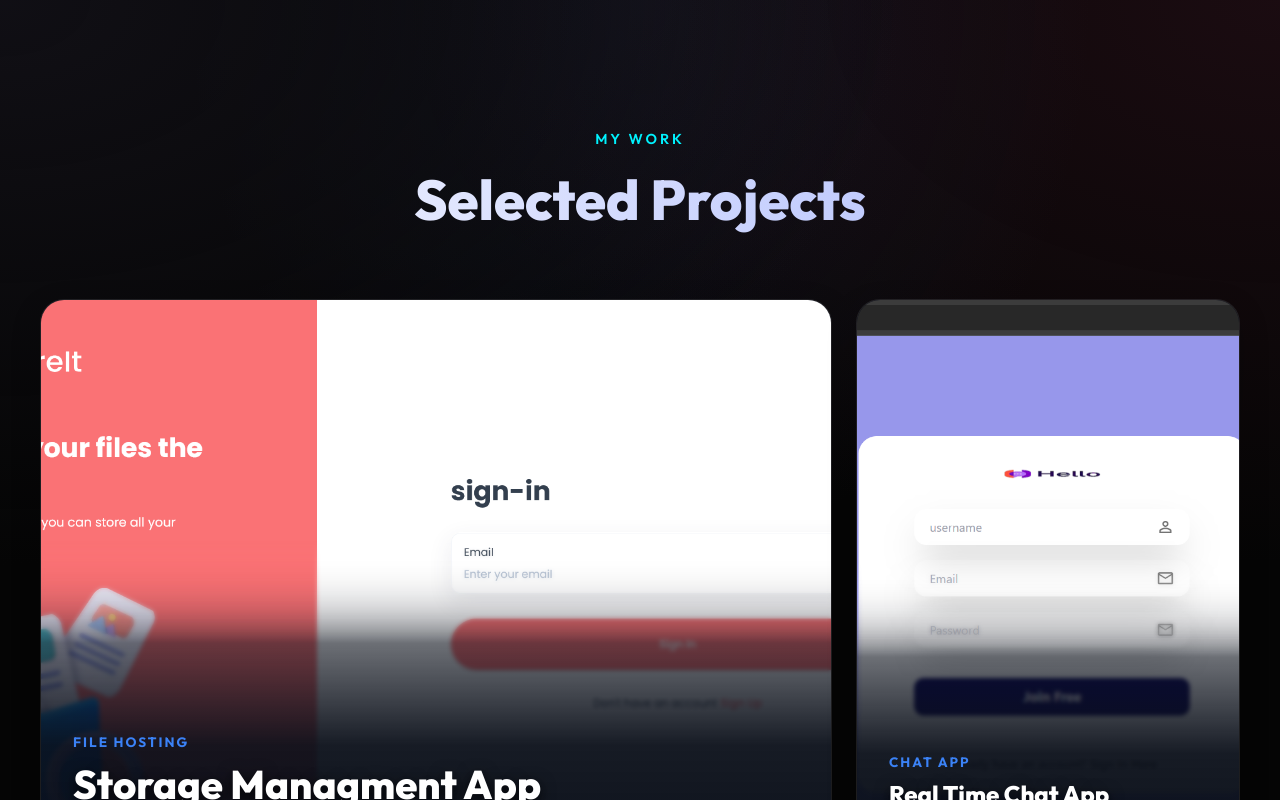
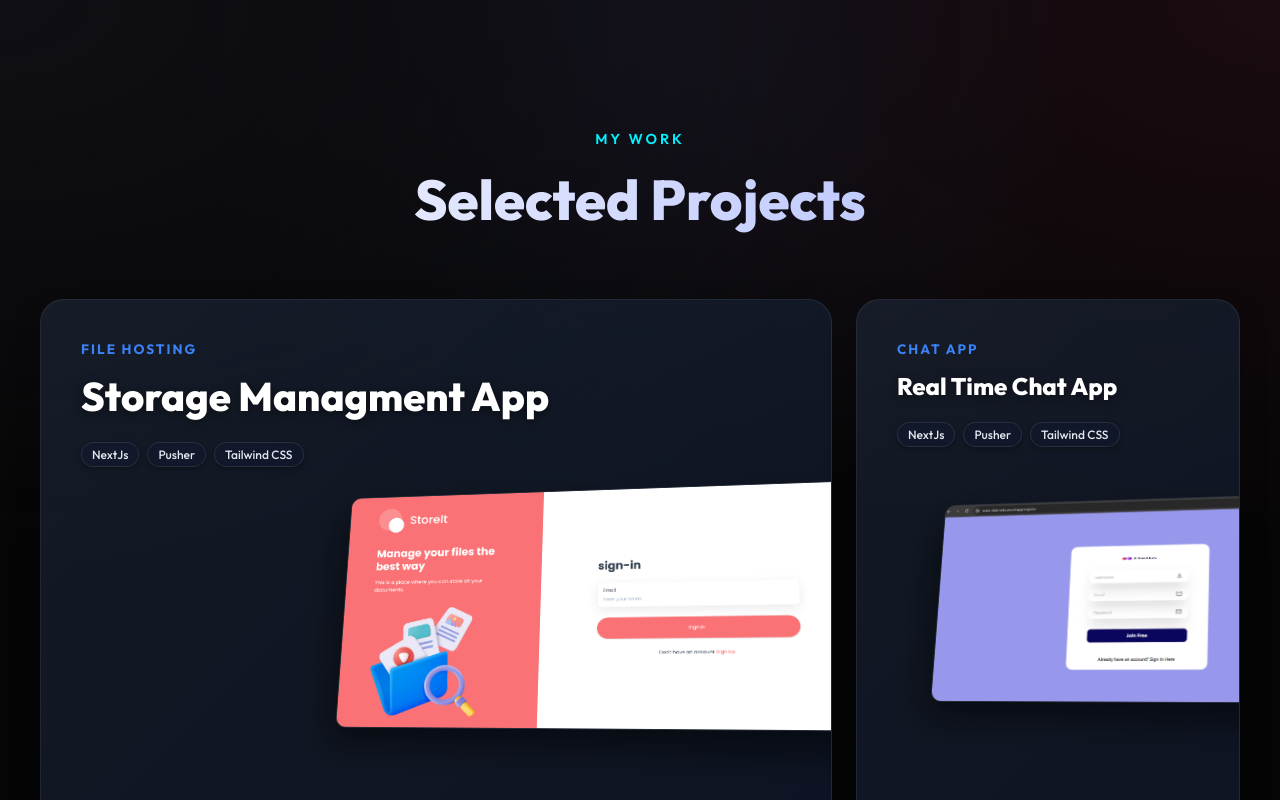
Before and after one commit to f2firdaus/Portfolio, a React (Vite) app: page / in a window 1280 px wide. Both pictures are taken after a click on the button "VIEW PROJECTS". Shown: the top 800 px of the page. Built offline with nearby package versions, Linux system fonts and the light colour scheme.

Commit message:
feat: complete rewrite of portfolio bento cards to 3D perspective layout

```diff
--- a/src/components/Portfolio/Portfolio.jsx
+++ b/src/components/Portfolio/Portfolio.jsx
@@ -25,23 +25,23 @@ const Portfolio = () => {  // Helper to determine bento grid class size based on
               className={`bento-card project-card ${getBentoClass(index)}`}
             >
               <Link to={`/portfolio/${item.id}`} className="portfolio-link">
-                <div className="image-wrapper">
-                  <img
-                    src={item.image}
-                    alt={item.myname || "Portfolio Project"}
-                    className="portfolio-img"
-                  />
-
-                  <div className="project-info-overlay">
-                    <div className="text-content">
-                      <span className="project-category">{item.name}</span>
-                      <h3>{item.myname}</h3>
-                    </div>
+                <div className="card-inner">
+                  <div className="project-info">
+                    <span className="project-category">{item.name}</span>
+                    <h3>{item.myname}</h3>
                     <div className="tech-tags">
                       {item.techStack && item.techStack.slice(0, 3).map((tech, i) => (
                         <span key={i} className="tag">{tech}</span>
                       ))}
                     </div>
+                  </div>
+
+                  <div className="image-container">
+                    <img
+                      src={item.image}
+                      alt={item.myname || "Portfolio Project"}
+                      className="portfolio-img"
+                    />
                   </div>
 
                   <div className="hover-action">
--- a/src/components/Portfolio/portfolio.scss
+++ b/src/components/Portfolio/portfolio.scss
@@ -73,7 +73,7 @@ $small: "only screen and (max-width : 480px)";
   }
 
   .bento-card {
-    background: rgba(20, 20, 25, 0.4);
+    background: linear-gradient(135deg, rgba(30, 41, 59, 0.6) 0%, rgba(15, 23, 42, 0.8) 100%);
     backdrop-filter: blur(12px);
     -webkit-backdrop-filter: blur(12px);
     border: 1px solid rgba(255, 255, 255, 0.08);
@@ -97,8 +97,14 @@ $small: "only screen and (max-width : 480px)";
         grid-column: span 1;
       }
 
-      .text-content h3 {
-        font-size: 2.5rem !important;
+      .project-info h3 {
+        font-size: 2.5rem;
+      }
+
+      .image-container .portfolio-img {
+        left: 30%;
+        width: 80%;
+        top: -10%;
       }
     }
 
@@ -110,11 +116,21 @@ $small: "only screen and (max-width : 480px)";
         grid-column: span 1;
         grid-row: span 1;
       }
+
+      .image-container .portfolio-img {
+        left: 0;
+        width: 150%;
+      }
     }
 
     &.bento-small {
       grid-column: span 1;
       grid-row: span 1;
+
+      .image-container .portfolio-img {
+        left: 5%;
+        width: 120%;
+      }
     }
 
     &:hover {
@@ -125,14 +141,12 @@ $small: "only screen and (max-width : 480px)";
       .hover-action {
         opacity: 1;
         backdrop-filter: blur(8px);
+        -webkit-backdrop-filter: blur(8px);
       }
 
-      .portfolio-img {
-        transform: scale(1.08);
-      }
-
-      .project-info-overlay {
-        background: linear-gradient(to top, rgba(15, 23, 42, 1) 0%, rgba(15, 23, 42, 0.7) 40%, transparent 100%);
+      .image-container .portfolio-img {
+        transform: rotateX(0deg) rotateY(0deg) rotateZ(0deg) scale(1.02) translateY(-10px);
+        box-shadow: 0 30px 60px rgba(0, 0, 0, 0.6);
       }
 
       .view-btn {
@@ -146,43 +160,26 @@ $small: "only screen and (max-width : 480px)";
     width: 100%;
     height: 100%;
     text-decoration: none;
+    padding: 2.5rem;
+    box-sizing: border-box;
   }
 
-  .image-wrapper {
+  .card-inner {
+    display: flex;
+    flex-direction: column;
+    height: 100%;
+    width: 100%;
     position: relative;
-    width: 100%;
-    height: 100%;
-    overflow: hidden;
-    background-color: #0c1222; // Deeper background for any spacing
-
-    .portfolio-img {
-      width: 100%;
-      height: 100%;
-      object-fit: cover; // Crucial for filling the box
-      object-position: center top; // Keep focus on top part of image/screenshots
-      transition: transform 0.6s cubic-bezier(0.16, 1, 0.3, 1);
+    z-index: 1;
   }
 
-    .project-info-overlay {
-      position: absolute;
-      bottom: 0;
-      left: 0;
-      width: 100%;
-      padding: 12rem 2rem 2rem;
-      /* Extended heavy gradient for maximum contrast */
-      background: linear-gradient(to top, rgba(10, 15, 25, 1) 0%, rgba(10, 15, 25, 0.95) 40%, rgba(10, 15, 25, 0.6) 70%, transparent 100%);
+  .project-info {
     display: flex;
     flex-direction: column;
-      gap: 1rem;
-      transition: background 0.4s ease;
+    gap: 0.8rem;
+    margin-bottom: 2rem;
     z-index: 2;
-      /* Add slight background blur specifically behind text area */
-      backdrop-filter: blur(2px);
-      -webkit-backdrop-filter: blur(2px);
-      mask-image: linear-gradient(to top, black 0%, black 70%, transparent 100%);
-      -webkit-mask-image: linear-gradient(to top, black 0%, black 70%, transparent 100%);
 
-      .text-content {
     .project-category {
       color: #3b82f6;
       font-size: 0.85rem;
@@ -190,7 +187,6 @@ $small: "only screen and (max-width : 480px)";
       letter-spacing: 2px;
       font-weight: 700;
       display: block;
-          margin-bottom: 0.5rem;
     }
 
     h3 {
@@ -198,14 +194,14 @@ $small: "only screen and (max-width : 480px)";
       color: white;
       margin: 0;
       font-weight: 800;
-          text-shadow: 0 4px 15px rgba(0, 0, 0, 0.9);
-        }
+      text-shadow: 0 2px 10px rgba(0, 0, 0, 0.5);
     }
 
     .tech-tags {
       display: flex;
       flex-wrap: wrap;
       gap: 0.5rem;
+      margin-top: 0.5rem;
 
       .tag {
         background: rgba(15, 23, 42, 0.6);
@@ -222,20 +218,45 @@ $small: "only screen and (max-width : 480px)";
     }
   }
 
+  .image-container {
+    flex-grow: 1;
+    position: relative;
+    border-radius: 12px;
+    z-index: 1;
+    perspective: 1200px;
+    margin-top: auto;
+    width: 100%;
+    min-height: 150px;
+
+    .portfolio-img {
+      position: absolute;
+      top: 0;
+      height: auto;
+      border-radius: 12px;
+      box-shadow: -10px 20px 40px rgba(0, 0, 0, 0.5);
+      border: 1px solid rgba(255, 255, 255, 0.1);
+      transform: rotateX(15deg) rotateY(-12deg) rotateZ(3deg) scale(0.95);
+      transition: all 0.5s cubic-bezier(0.175, 0.885, 0.32, 1.275);
+      transform-style: preserve-3d;
+      transform-origin: center right;
+    }
+  }
+
   .hover-action {
     position: absolute;
-      top: 0;
-      left: 0;
-      width: 100%;
-      height: 100%;
-      background: rgba(15, 23, 42, 0.4);
+    top: -2.5rem;
+    left: -2.5rem;
+    right: -2.5rem;
+    bottom: -2.5rem;
+    background: rgba(15, 23, 42, 0.6);
     display: flex;
     justify-content: center;
     align-items: center;
     opacity: 0;
     transition: opacity 0.4s ease, backdrop-filter 0.4s ease;
     z-index: 3;
-      pointer-events: none; // Let clicks pass through to link
+    pointer-events: none;
+    border-radius: 24px;
 
     .view-btn {
       padding: 0.8rem 2.5rem;
@@ -251,7 +272,6 @@ $small: "only screen and (max-width : 480px)";
     }
   }
 }
-}
 
 @keyframes slideUpFade {
   from {
```
Lines whose indentation alone changed are shown as unchanged.
